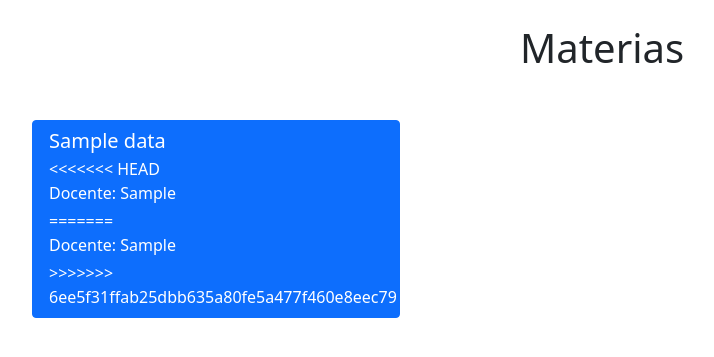
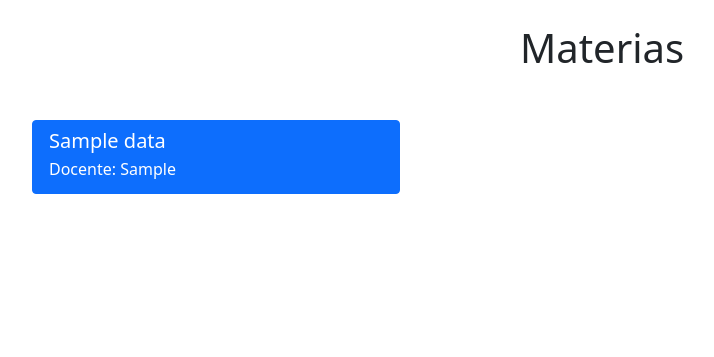
Before and after one commit to danra3499/Trayectoria_Escolar, a Flask app: template src/templates/materias.html in a window 1280 px wide. Shown: the part 56-413 px from the top of the page, without its empty margins (38-752 px from the left). Run offline with Flask 2, Linux system fonts and the light colour scheme; the template is opened without the code that fills it: most values are stand-ins (such as "Sample title", 1, 10 or a date in 2020); some libraries are stand-ins or nearby versions.

Commit message:
Correcion errores

```diff
--- a/src/templates/materias.html
+++ b/src/templates/materias.html
@@ -14,12 +14,9 @@
         <h5 class="mb-1">{{m.nombre}}</h5>
         <!-- <small>Docente: </small> -->
       </div>
-<<<<<<< HEAD
       <p class="mb-1">Docente: {{m.id_docente}} </p>
       <!-- <small>And some small print.</small> -->
-=======
-      <p class="mb-1">Docente: {{m.id_docente}}</p>
->>>>>>> 6ee5f31ffab25dbb635a80fe5a477f460e8eec79
+
     </a>
   </div>
   {% endfor %}
```
